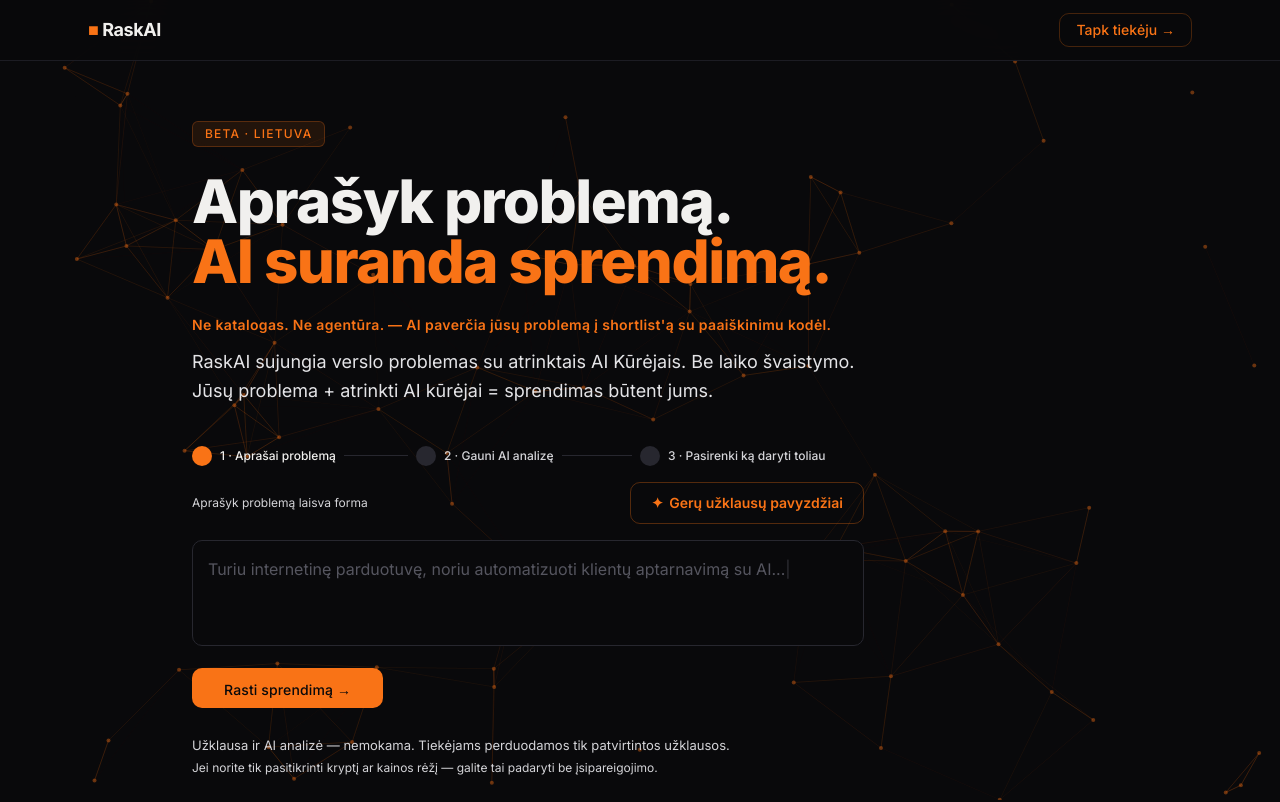
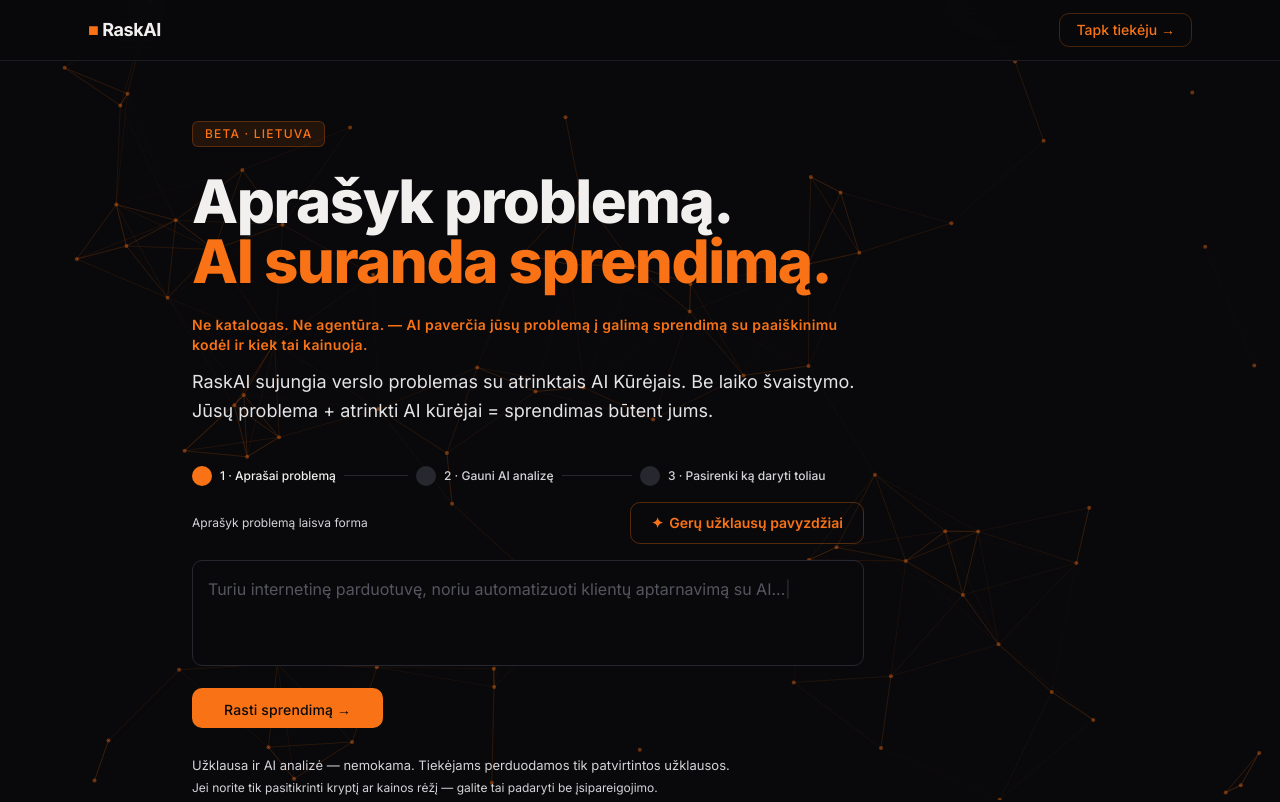
Before and after one commit to aplinkostvarkymo-lgtm/raskai.lt, a Next.js app: page / in a window 1280 px wide. Shown: the top 802 px of the page. Built offline with nearby package versions, Linux system fonts and the light colour scheme.

Commit message:
fix: replace shortlist with Lithuanian copy in hero positioning

```diff
--- a/app/page.tsx
+++ b/app/page.tsx
@@ -90,7 +90,7 @@
  Aprašyk problemą.<br />
  <span className="text-[#F97316]">AI suranda sprendimą.</span>
  </h1>
- <p className="text-[#F97316] text-sm font-semibold tracking-wide mb-3 max-w-2xl">Ne katalogas. Ne agentūra. — AI paverčia jūsų problemą į shortlist&apos;ą su paaiškinimu kodėl.</p>
+ <p className="text-[#F97316] text-sm font-semibold tracking-wide mb-3 max-w-2xl">Ne katalogas. Ne agentūra. — AI paverčia jūsų problemą į galimą sprendimą su paaiškinimu kodėl ir kiek tai kainuoja.</p>
  <p className="text-zinc-200 text-lg mb-10 max-w-2xl leading-relaxed">
  RaskAI sujungia verslo problemas su atrinktais AI Kūrėjais. Be laiko švaistymo. Jūsų problema + atrinkti AI kūrėjai = sprendimas būtent jums.
  </p>
```
